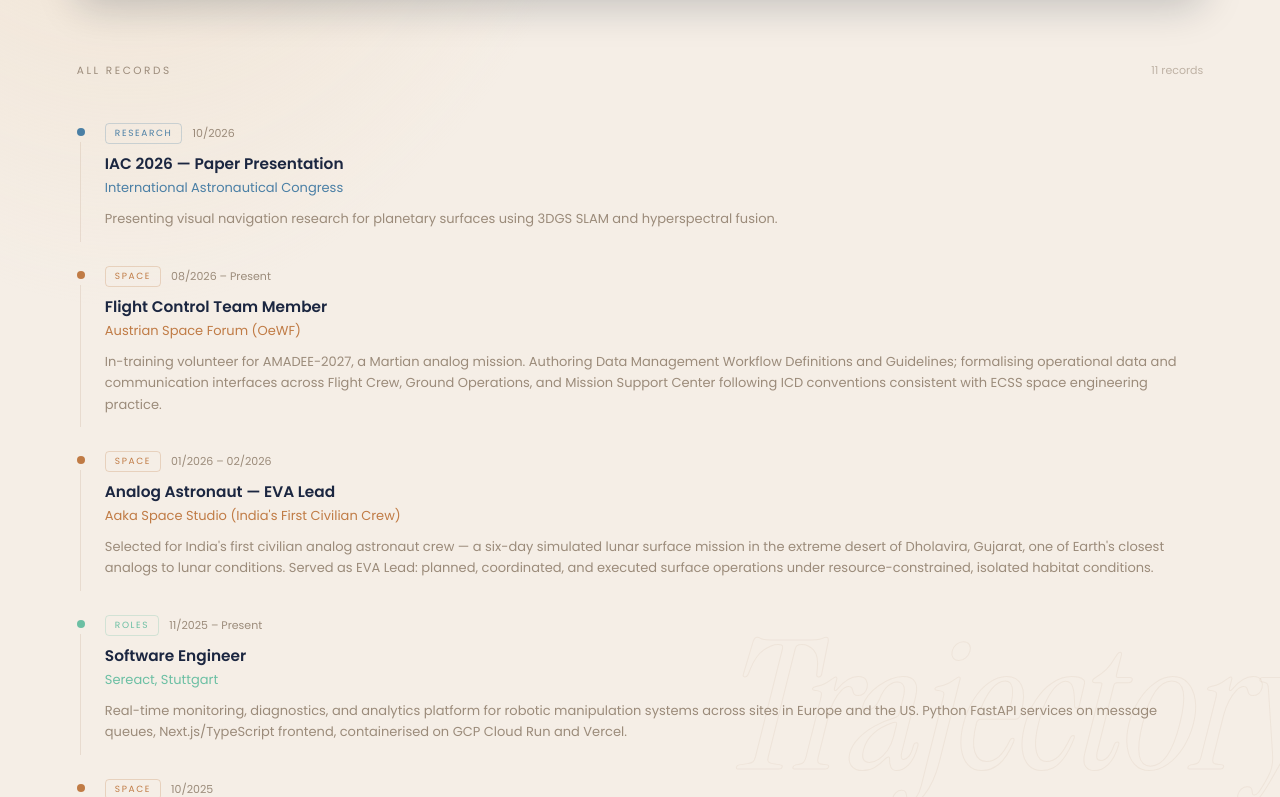
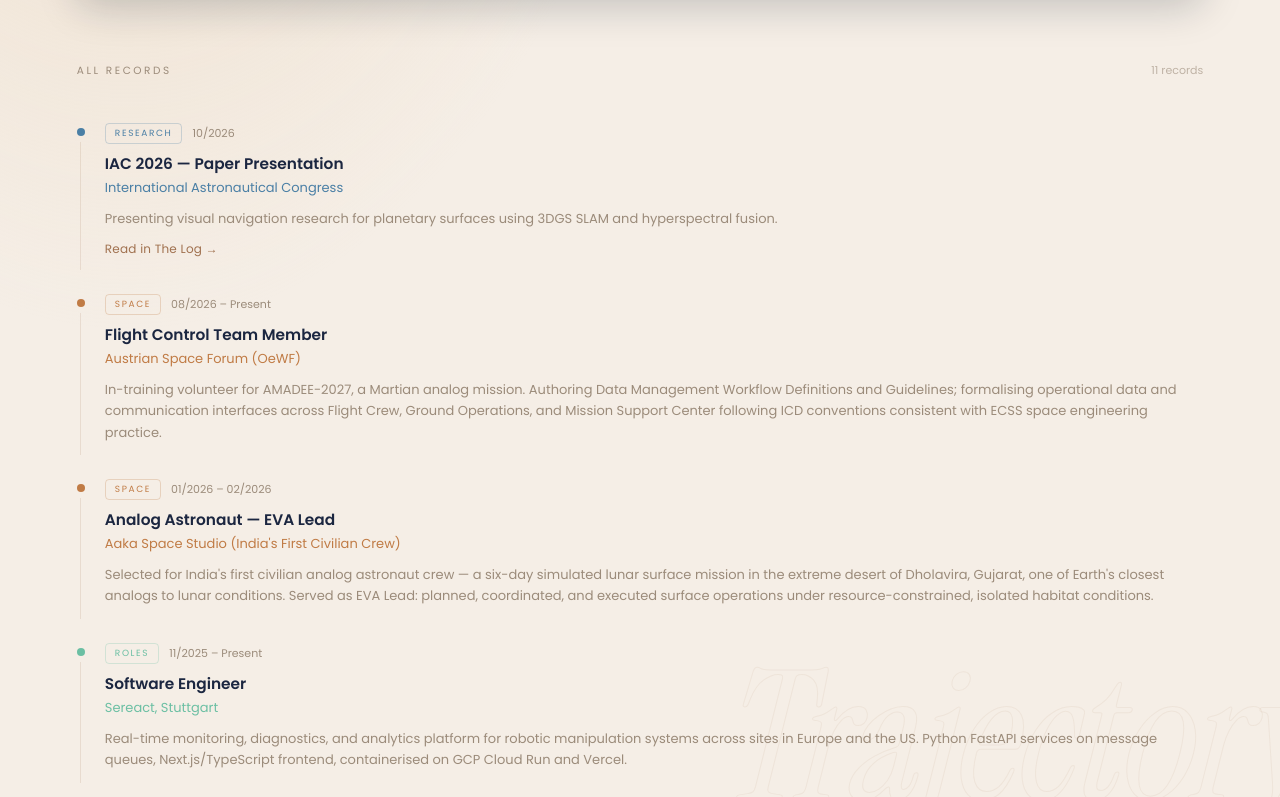
Before and after one commit to Anniebhalla16/anniebhalla16.github.io, a Next.js app: page /trajectory in a window 1280 px wide. Shown: the part 823-1620 px from the top of the page. Built offline with nearby package versions, Linux system fonts and the light colour scheme; no server answers.

Commit message:
feat: entry links to traj

```diff
--- a/app/trajectory/page.tsx
+++ b/app/trajectory/page.tsx
@@ -1,6 +1,7 @@
 'use client'
 
 import { useCallback, useEffect, useMemo, useRef, useState } from 'react';
+import { useRouter } from 'next/navigation';
 import CategoryChip from '../../components/ui/CategoryChip';
 import PageShell from '../../components/ui/PageShell';
 import SectionLabel from '../../components/ui/SectionLabel';
@@ -28,6 +29,7 @@
   title: string
   org: string
   detail: string
+  entrySlug?: string
 }
 
 const events: Evt[] = [
@@ -55,6 +57,7 @@
     id: 'dlr', date: '04/2025', endDate: '09/2025', year: 2025.25, level: 7.5,
     cat: 'research', title: 'Master Thesis — HyperLoop', org: 'DLR-RMC, Munich',
     detail: 'HyperLoop: developed a SLAM framework extending 3DGS SLAM (LoopSplat) with hyperspectral imaging to improve loop closure detection in planetary-like terrains. Evaluated on DLR Moon-Mars Outdoor Test Site datasets.',
+    entrySlug: 'hyperloop',
   },
   {
     id: 'msc-grad', date: '09/2025', year: 2025.45, level: 5,
@@ -85,6 +88,7 @@
     id: 'iac', date: '10/2026', year: 2026.78, level: 8.5,
     cat: 'research', title: 'IAC 2026 — Paper Presentation', org: 'International Astronautical Congress',
     detail: 'Presenting visual navigation research for planetary surfaces using 3DGS SLAM and hyperspectral fusion.',
+    entrySlug: 'hyperloop',
   },
 ]
 
@@ -116,6 +120,7 @@
 }
 
 export default function TrajectoryPage() {
+  const router = useRouter()
   const [viewRange, setViewRange] = useState<[number, number]>(DEFAULT_RANGE)
   const viewRangeRef = useRef<[number, number]>(DEFAULT_RANGE)
   const svgRef = useRef<SVGSVGElement>(null)
@@ -512,7 +517,12 @@
               const color = CAT[e.cat]?.color ?? P.blue
               const isSelected = selected === e.id
               return (
-                <div key={e.id} id={`evt-${e.id}`} style={{ display: 'grid', gridTemplateColumns: '8px 1fr', gap: '0 20px', borderRadius: 12, transition: 'background 0.3s, box-shadow 0.3s', background: isSelected ? `${color}0c` : 'transparent', boxShadow: isSelected ? `inset 0 0 0 1px ${color}28` : 'none', padding: '12px 16px', margin: '0 -16px' }}>
+                <div
+                  key={e.id}
+                  id={`evt-${e.id}`}
+                  onClick={() => e.entrySlug && router.push(`/entries/${e.entrySlug}`)}
+                  style={{ display: 'grid', gridTemplateColumns: '8px 1fr', gap: '0 20px', borderRadius: 12, transition: 'background 0.3s, box-shadow 0.3s', background: isSelected ? `${color}0c` : 'transparent', boxShadow: isSelected ? `inset 0 0 0 1px ${color}28` : 'none', padding: '12px 16px', margin: '0 -16px', cursor: e.entrySlug ? 'pointer' : 'default' }}
+                >
                   <div style={{ display: 'flex', flexDirection: 'column', alignItems: 'center', paddingTop: 5 }}>
                     <div style={{ width: 8, height: 8, borderRadius: '50%', background: color, flexShrink: 0 }} />
                     {i < listEvents.length - 1 && <div style={{ width: 1, flex: 1, background: P.hairline, marginTop: 6, minHeight: 32 }} />}
@@ -525,6 +535,11 @@
                     <div style={{ fontSize: 'clamp(15px,1.2vw,17px)', fontWeight: 600, color: P.navy, marginBottom: 3 }}>{e.title}</div>
                     <div style={{ fontSize: 13, color, marginBottom: 10 }}>{e.org}</div>
                     <div style={{ fontSize: 13, lineHeight: 1.65, color: P.muted }}>{e.detail}</div>
+                    {e.entrySlug && (
+                      <div style={{ marginTop: 10, fontSize: 12, color: P.cognac, letterSpacing: '.02em' }}>
+                        Read in The Log →
+                      </div>
+                    )}
                   </div>
                 </div>
               )
```
Also changed, not shown: 1 other file (tests, documents, lock files or other folders).
